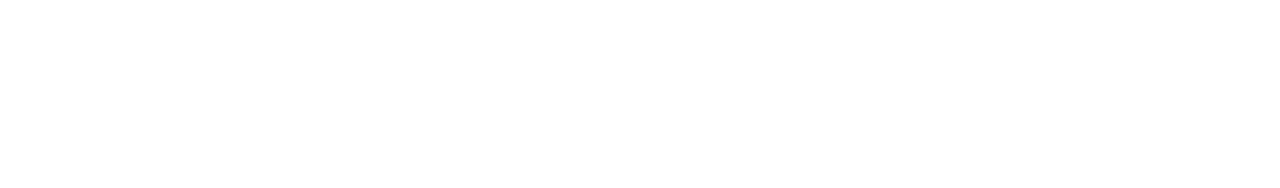
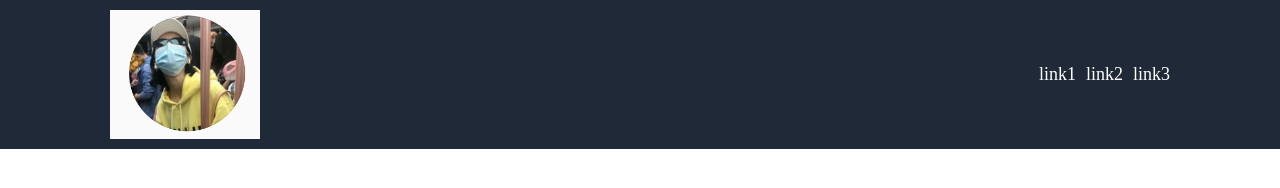
Before and after one commit to wu2ming/Odin-landing-page, a plain HTML site: page index.html in a window 1280 px wide. Drawn offline with Linux system fonts and the light colour scheme.

Commit message:
add format to hmain page header

```diff
--- a/Css/style.css
+++ b/Css/style.css
@@ -0,0 +1,31 @@
+.header{
+    display:flex;
+    background-color: #1F2937;
+    padding: 10px;
+    align-items: center;
+}
+
+.header img{
+    width: 150px;
+    height: auto;
+    margin-left: 100px;
+}
+
+ul {
+    display: flex;
+    list-style: none;
+    gap: 10px;
+    margin-left: auto;
+    margin-right: 100px;
+}
+
+a {
+    text-decoration: none;
+    color: white;
+    font-size: 18px;
+}
+
+body{
+    margin: 0;
+    padding: 0;
+}
--- a/index.html
+++ b/index.html
@@ -4,10 +4,19 @@
     <meta charset="UTF-8">
     <meta http-equiv="X-UA-Compatible" content="IE=edge">
     <meta name="viewport" content="width=device-width, initial-scale=1.0">
-    <title>Landing-page</title>
+    <title>Da real yutong fanpage</title>
+    <link rel="stylesheet" href="Css/style.css">
+
 </head>
 <body>
-
+    <div class="header">
+        <img src="images/logo.jpg">
+        <ul>
+            <li><a href="">link1</a></li>
+            <li><a href="">link2</a></li>
+            <li><a href="">link3</a></li>
+        </ul>
+    </div>
 
 </body>
 </html>
```
Also changed, not shown: images/logo.jpg (added), images/yutong.jpeg (added).
